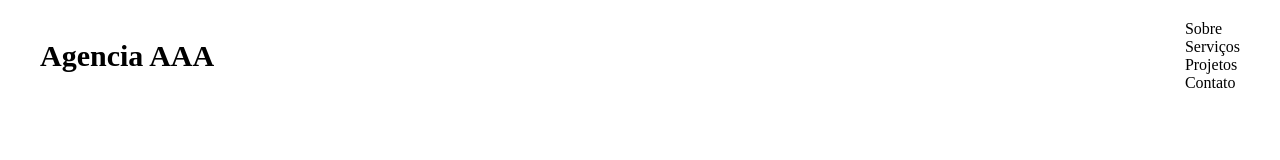
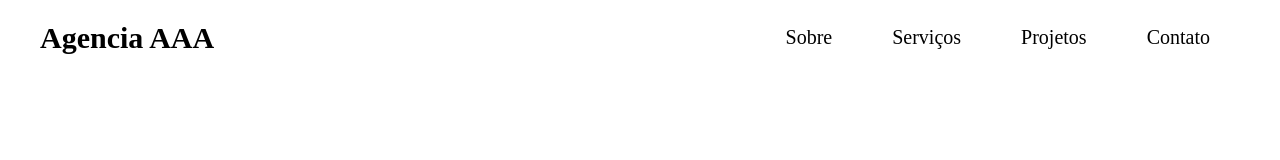
Before and after one commit to Carol-M-Gregorio/landing-page-agencia-AAA, a plain HTML site: page index.html in a window 1280 px wide. Drawn offline with Linux system fonts and the light colour scheme.

```diff
--- a/src/css/menu.css
+++ b/src/css/menu.css
@@ -0,0 +1,16 @@
+.header nav  ul{
+    display: flex;
+}
+
+.header nav ul li a{
+    font-size: 2rem;
+    font-weight: 500;
+    padding: 10px 30px;
+    border-radius: 50px;
+    transition: 0.3s;
+}
+
+.header nav ul li a:hover{
+    color: #fff;
+    background-color: coral;
+}
--- a/src/css/style.css
+++ b/src/css/style.css
@@ -37,6 +37,6 @@ body{
     transition: 0.3s;
 }
 
-.header a:houver h1{
+.header a:hover h1{
     color: blueviolet;
 }
```
